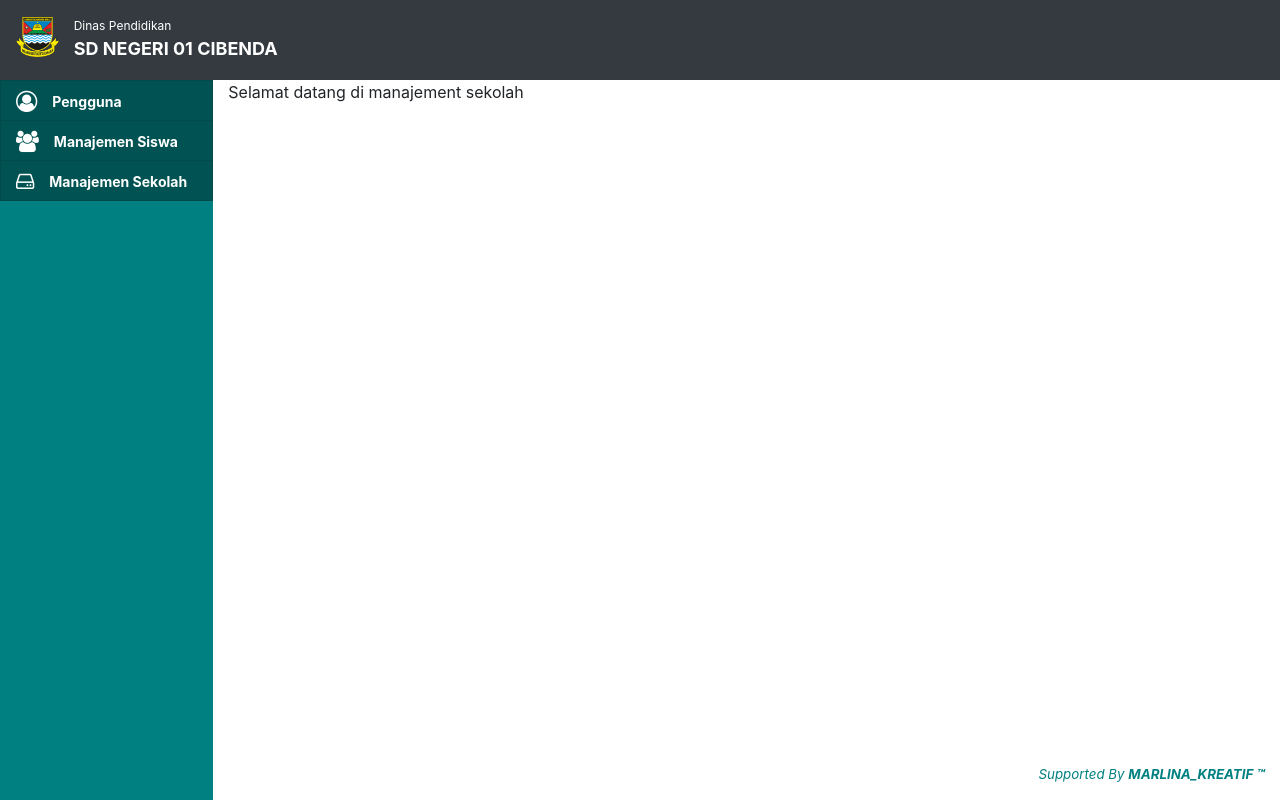
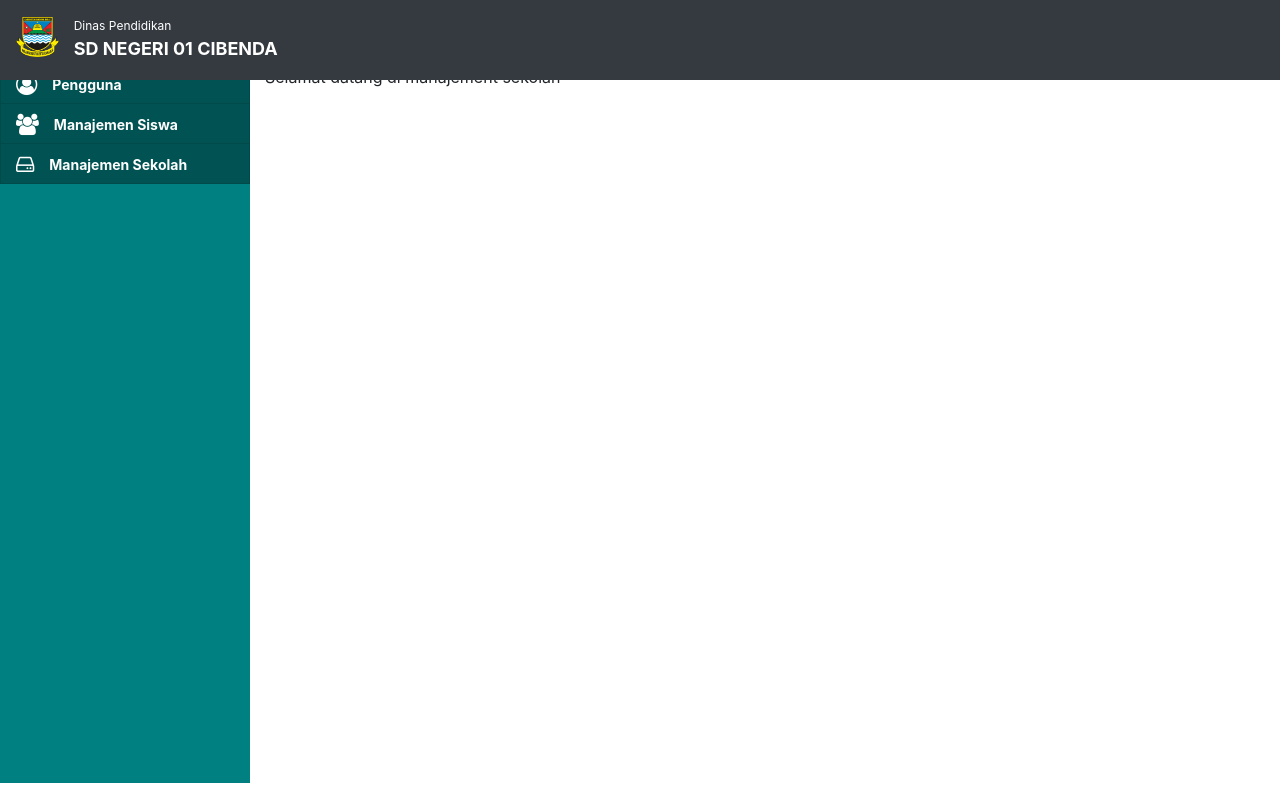
Before and after one commit to marlinakreatif/dinas_pendidikan_sd_negeri_01_cibenda, a React (Create React App) app: page /dashboard in a window 1280 px wide. Built offline with nearby package versions, Linux system fonts and the light colour scheme.

Commit message:
update UI

```diff
--- a/src/App.js
+++ b/src/App.js
@@ -11,11 +11,6 @@ function App() {
       <Route path="/" exact component={Login} />
       <Route path="/dashboard" component={Home} />
       <Route path="/event-page" component={EventPage} />
-
-
-      <div className="supported-by">
-        Supported By <span>MARLINA_KREATIF &trade;</span>
-      </div>
     </BrowserRouter>
   );
 }
--- a/src/home/Home.js
+++ b/src/home/Home.js
@@ -10,8 +10,8 @@ import Sidemenu from './Sidemenu';
 
 export default function Home(props) {
     return (
-        <Container fluid={true} className="dashboard">
-            <Navbar id="navbar" bg="dark" variant="dark">
+        <Container className="dashboard">
+            <Navbar id="navbar" bg="dark" variant="dark" fixed="top">
                 <Navbar.Brand href="#dashboard">
                     <img
                         src="/kbb.png"
@@ -26,11 +26,9 @@ export default function Home(props) {
                     </div>
                 </Navbar.Brand>
             </Navbar>
+            <Sidemenu />
             <Row id="content" >
-                <Col id="left" md={2} sm={4} >
-                    <Sidemenu />
-                </Col>
-                <Col id="right" md={10} sm={8}>
+                <Col md={12} >
                     <div className="content-body">
                         <Route path='/dashboard/' exact component={Dashboard} />
                         {/* routes manajemen pengguna */}
--- a/src/home/Sidemenu.js
+++ b/src/home/Sidemenu.js
@@ -4,6 +4,9 @@ import { NavLink } from "react-router-dom";
 
 export default function Sidemenu() {
     return (
+        <div className="sidemenu-container">
+
+
             <Accordion>
                 <Card bg="primary-custom" className="sidebar-menu">
                     <Accordion.Toggle as={Card.Header} eventKey="0">
@@ -14,13 +17,13 @@ export default function Sidemenu() {
                         <Card.Body className="sub-menu">
                             <ul>
                                 <li>
-                                <NavLink exact  replace={true} activeClassName="sub-menu-active" to={`/dashboard/user`}>
+                                    <NavLink exact replace={true} activeClassName="sub-menu-active" to={`/dashboard/user`}>
                                         <i className="fa fa-dot-circle-o" aria-hidden="true"></i> Daftar Pengguna
                                 </NavLink>
                                 </li>
 
                                 <li>
-                                <NavLink exact  replace={true} activeClassName="sub-menu-active" to={`/dashboard/user/create-or-update/-`}>
+                                    <NavLink exact replace={true} activeClassName="sub-menu-active" to={`/dashboard/user/create-or-update/-`}>
                                         <i className="fa fa-dot-circle-o" aria-hidden="true"></i> Pengguna Baru
                                 </NavLink>
                                 </li>
@@ -37,19 +40,19 @@ export default function Sidemenu() {
                         <Card.Body className="sub-menu">
                             <ul>
                                 <li>
-                                <NavLink exact  replace={true} activeClassName="sub-menu-active" to={`/dashboard/student`}>
+                                    <NavLink exact replace={true} activeClassName="sub-menu-active" to={`/dashboard/student`}>
                                         <i className="fa fa-dot-circle-o" aria-hidden="true"></i> Daftar Siswa
                                 </NavLink>
                                 </li>
 
                                 <li>
-                                <NavLink exact  replace={true} activeClassName="sub-menu-active" to={`/dashboard/student/create-or-update/-`}>
+                                    <NavLink exact replace={true} activeClassName="sub-menu-active" to={`/dashboard/student/create-or-update/-`}>
                                         <i className="fa fa-dot-circle-o" aria-hidden="true"></i> Siswa Baru
                                 </NavLink>
                                 </li>
 
                                 <li>
-                                <NavLink exact  replace={true} activeClassName="sub-menu-active" to={`/dashboard/student/nisn-card/`}>
+                                    <NavLink exact replace={true} activeClassName="sub-menu-active" to={`/dashboard/student/nisn-card/`}>
                                         <i className="fa fa-dot-circle-o" aria-hidden="true"></i> Kartu NISN
                                 </NavLink>
                                 </li>
@@ -67,7 +70,7 @@ export default function Sidemenu() {
                         <Card.Body className="sub-menu">
                             <ul>
                                 <li>
-                                <NavLink exact  replace={true} activeClassName="sub-menu-active" to={`/users/super_admin`}>
+                                    <NavLink exact replace={true} activeClassName="sub-menu-active" to={`/users/super_admin`}>
                                         <i className="fa fa-dot-circle-o" aria-hidden="true"></i> Berita
                                 </NavLink>
                                 </li>
@@ -76,5 +79,6 @@ export default function Sidemenu() {
                     </Accordion.Collapse>
                 </Card>
             </Accordion>
+        </div>
     )
 }
--- a/src/home/home.css
+++ b/src/home/home.css
@@ -17,21 +17,32 @@
     padding: 0 !important;
     height: 100vh;
     max-height: 100vh;
+    overflow-y: scroll;
+    margin: 0px !important;
+    max-width: 100vw !important;
 }
 
 .dashboard>#navbar {
     height: 10vh;
+    min-height: 63px;
 }
 
 .dashboard>#content {
     height: 90vh;
-    width: 100vw;
+    max-width: 98.5vw!important;
+    min-height: 568px;
     margin-left: 0px !important;
+    padding-top: 65px;
+    padding-left: 250px;
 }
 
-.dashboard>#content>#left {
+.sidemenu-container {
     padding: 0px !important;
     background-color: teal;
+    position: fixed;
+    top: 63px;
+    height: 90vh;
+    width: 250px;
 
 }
 
--- a/src/index.css
+++ b/src/index.css
@@ -14,8 +14,8 @@ code {
 
 .supported-by{
   position: absolute;
-  right: 15px;
-  bottom: 15px;
+  right: 30px;
+  bottom: 30px;
   font-style: italic;
   font-size: 10pt;
   color: teal;
--- a/src/login/Login.js
+++ b/src/login/Login.js
@@ -65,6 +65,9 @@ export default class Login extends Component {
                         </Form.Row>
                     </Form>
                 </div>
+                <div className="supported-by">
+                    Supported By <span>MARLINA_KREATIF &trade;</span>
+                </div>
             </div>
         )
     }
--- a/src/login/login.css
+++ b/src/login/login.css
@@ -1,9 +1,11 @@
 .login-body {
     width: 100vw;
     height: 100vh;
+    min-height: 632px;
     background-image: url("/bg_school.jpg");
     background-size: cover;
-    position: fixed;
+    position: relative;
+    padding-top: 100px;
 }
 
 .bg-overlay-trs {
@@ -15,7 +17,6 @@
     background-image: linear-gradient(to right,
             rgba(107, 196, 247, 0.3),
             rgba(3, 3, 3, 0.75));
-    z-index: -1;
 }
 
 .login-form {
@@ -24,7 +25,7 @@
     height: 400px;
     background-color: rgba(245, 245, 245, 0.75);
     border-radius: 10px;
-    margin: 100px auto;
+    margin: 0px auto;
     padding: 15px;
     z-index: 100;
     -webkit-box-shadow: 3px 4px 5px 0px rgba(0, 0, 0, 0.75);
```
Lines whose indentation alone changed are shown as unchanged.
